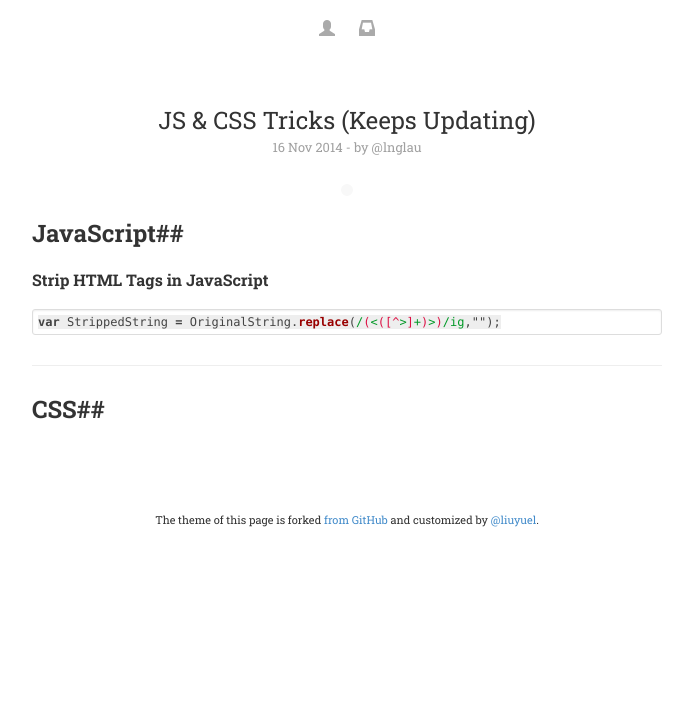
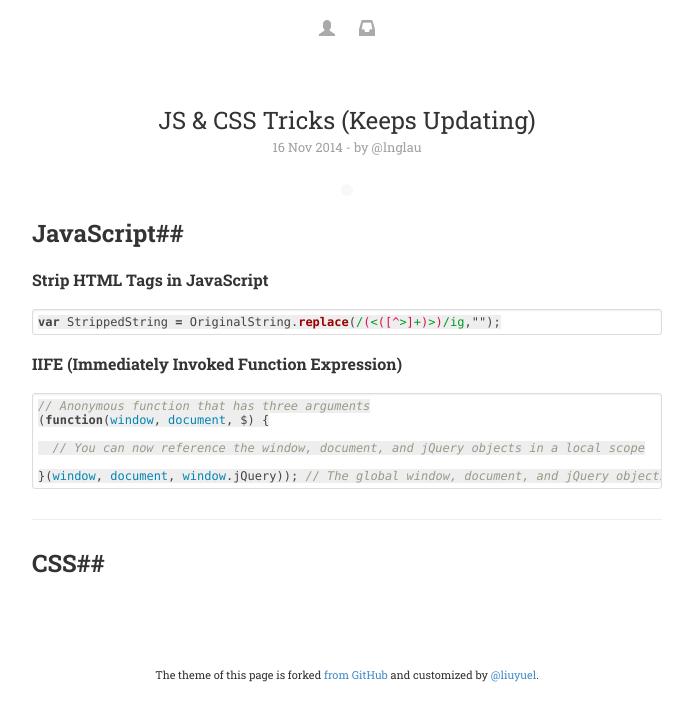
Before and after one commit to lonn/lonn.github.com, a Jekyll site: the page built from _posts/2014-11-16-js-and-css-tricks.md, in a window 1280 px wide, cut to the strip 214-952 px from the top of the page. Shown: the top 721 px of the strip, without its empty margins (293-986 px from the left). Built offline with Jekyll 4.4.1, drawn with Linux system fonts in a browser that asks for light colours; Markdown is read by kramdown in place of the engine named in the settings; before the commit the page ends 900 px from its top, so only the background shows below that.

Commit message:
update post

````diff
--- a/_posts/2014-11-16-js-and-css-tricks.md
+++ b/_posts/2014-11-16-js-and-css-tricks.md
@@ -12,6 +12,17 @@ date: 2014-11-16 11:05:50
 var StrippedString = OriginalString.replace(/(<([^>]+)>)/ig,"");
 ```
 
+**IIFE (Immediately Invoked Function Expression)**
+
+``` javascript
+// Anonymous function that has three arguments
+(function(window, document, $) {
+
+  // You can now reference the window, document, and jQuery objects in a local scope
+
+}(window, document, window.jQuery)); // The global window, document, and jQuery objects are passed into the anonymous function
+```
+
 ***
 
 ##CSS##
````
